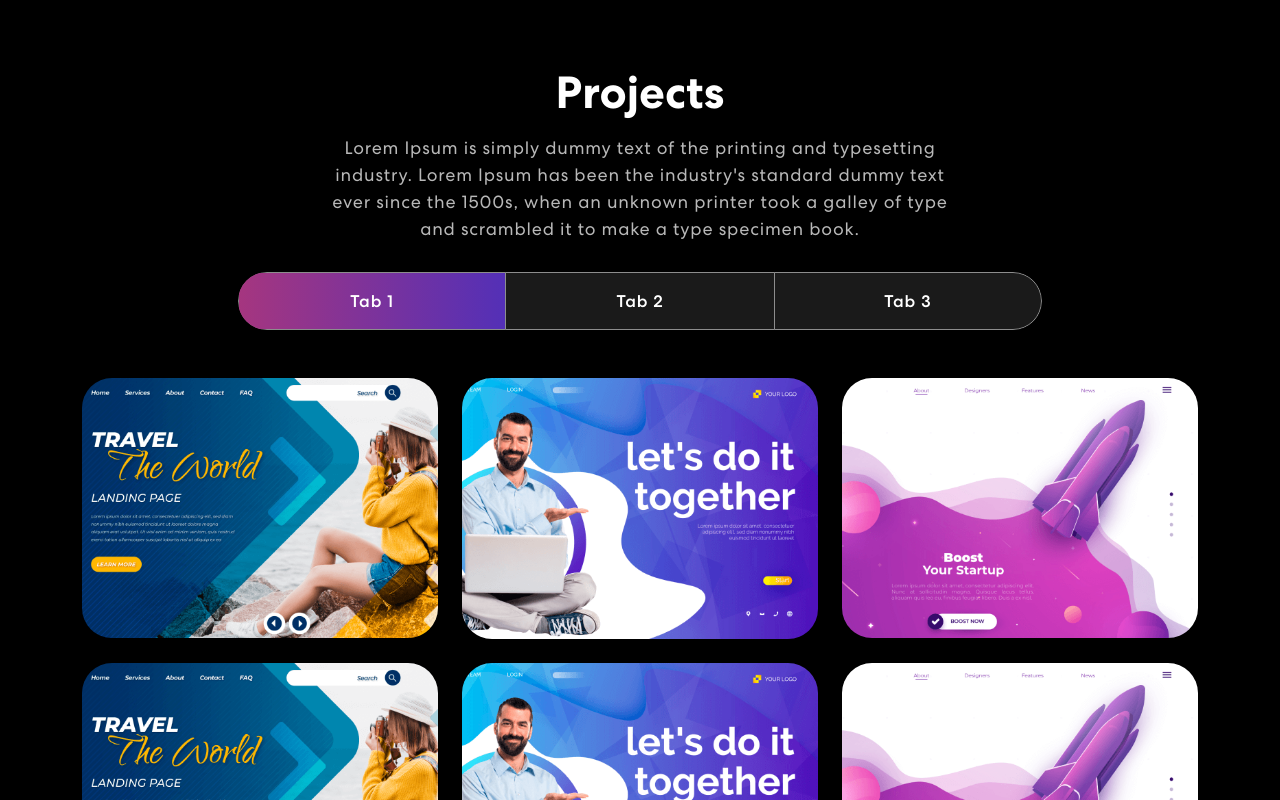
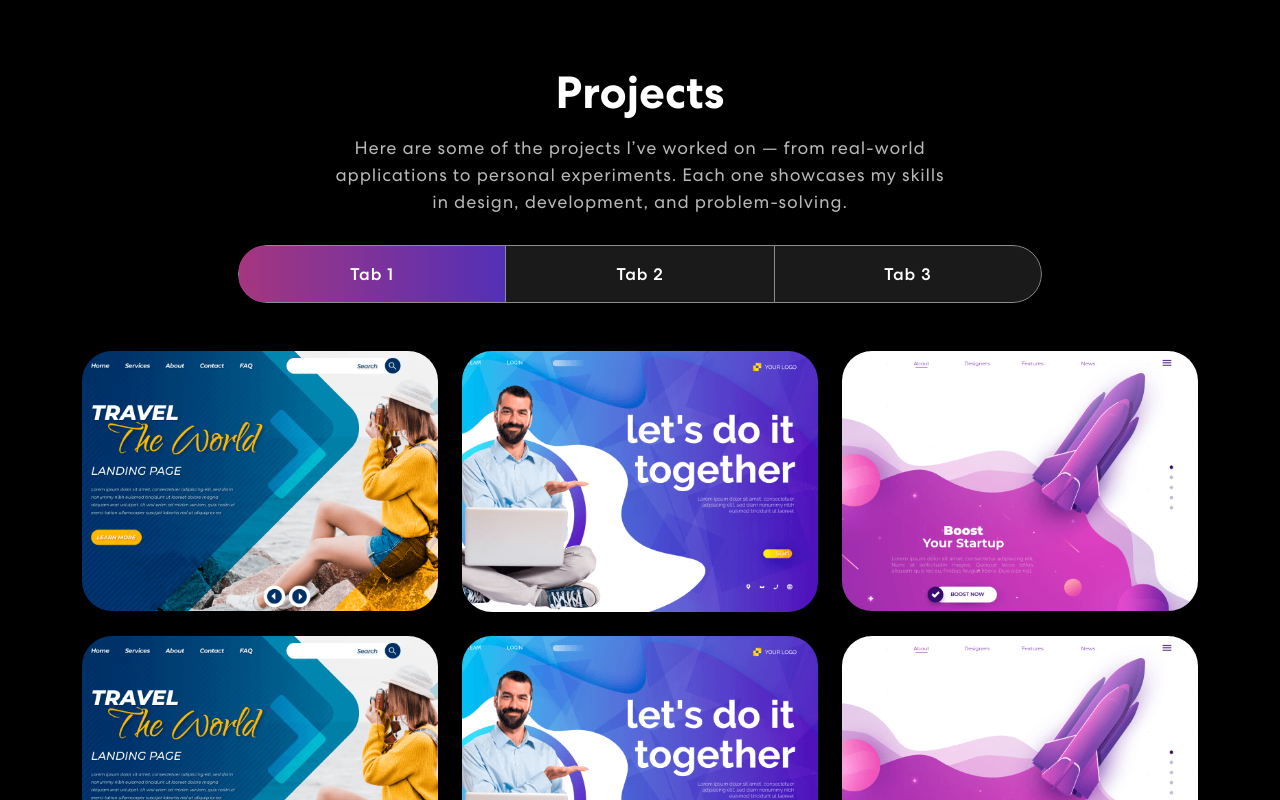
Before and after one commit to manasdekivadia/website, a React (Create React App) app: page / in a window 1280 px wide. Shown: the part 1560-2360 px from the top of the page. Built offline with nearby package versions, Linux system fonts and the light colour scheme; no server answers.

Commit message:
Update Projects.js

```diff
--- a/src/components/Projects.js
+++ b/src/components/Projects.js
@@ -11,8 +11,8 @@ export const Projects = () => {
 
   const projects = [
     {
-      title: "Business Startup",
-      description: "Design & Development",
+      title: "Honey Trap",
+      description: " Honeypot For SSH & HTML",
       imgUrl: projImg1,
     },
     {
@@ -51,7 +51,7 @@ export const Projects = () => {
               {({ isVisible }) =>
               <div className={isVisible ? "animate__animated animate__fadeIn": ""}>
                 <h2>Projects</h2>
-                <p>Lorem Ipsum is simply dummy text of the printing and typesetting industry. Lorem Ipsum has been the industry's standard dummy text ever since the 1500s, when an unknown printer took a galley of type and scrambled it to make a type specimen book.</p>
+                <p>Here are some of the projects I’ve worked on — from real-world applications to personal experiments. Each one showcases my skills in design, development, and problem-solving.</p>
                 <Tab.Container id="projects-tabs" defaultActiveKey="first">
                   <Nav variant="pills" className="nav-pills mb-5 justify-content-center align-items-center" id="pills-tab">
                     <Nav.Item>
```
